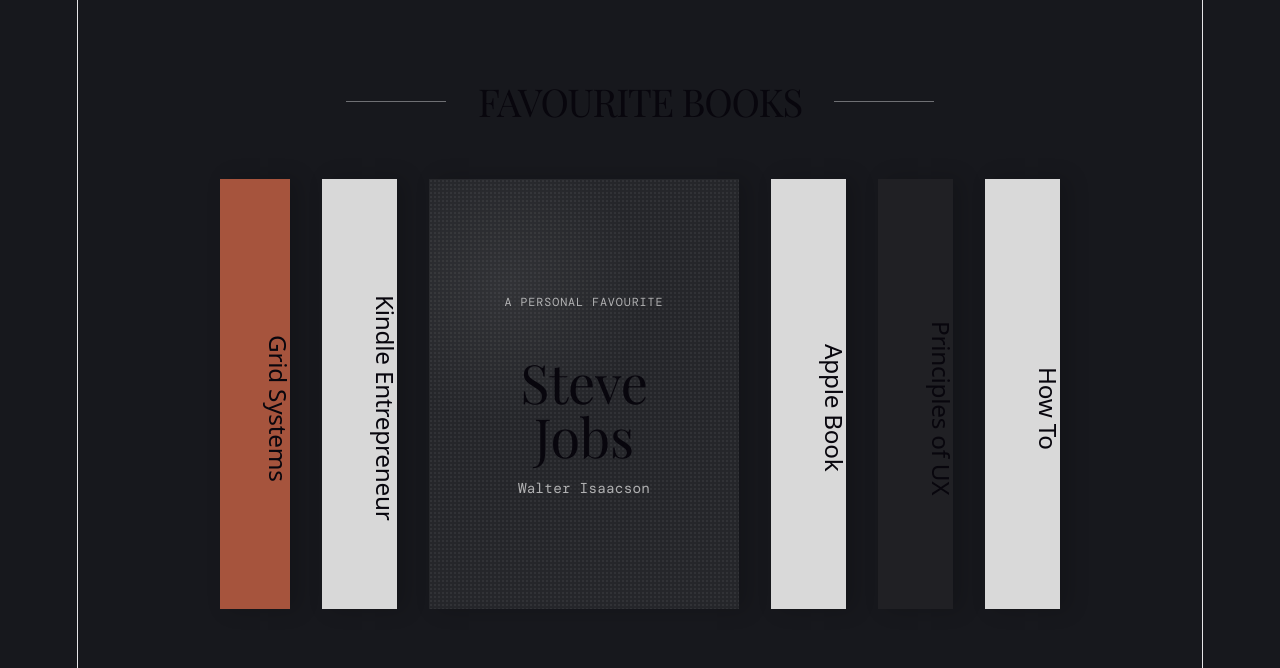
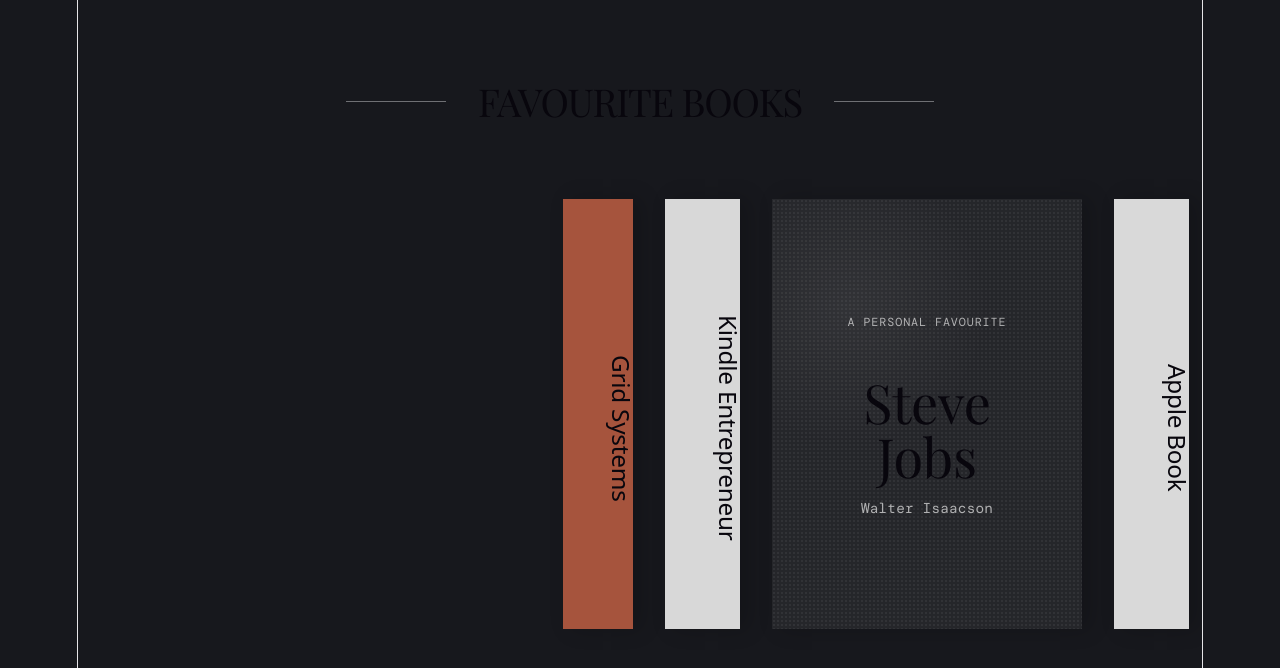
Before and after one commit to fajsef9/The-Reading-Room, a React (Vite) app: page / in a window 1280 px wide. Shown: the top 668 px of the page. Built offline with nearby package versions, Linux system fonts and the light colour scheme.

Commit message:
Added scrolling left to right
Can scroll through the shelf, the shelf moves horizontally

```diff
--- a/package.json
+++ b/package.json
@@ -10,6 +10,7 @@
     "preview": "vite preview"
   },
   "dependencies": {
+    "framer-motion": "^13.1.1",
     "react": "^19.2.8",
     "react-dom": "^19.2.8"
   },
--- a/src/App.css
+++ b/src/App.css
@@ -132,3 +132,17 @@
   letter-spacing: 0.12em;
   opacity: 0.55;
 }
+
+.bookshelf-window {
+  width: 100%;
+  overflow: hidden;
+  padding: 20px 0 40px;
+}
+
+.bookshelf {
+  display: flex;
+  align-items: flex-end;
+  gap: 32px;
+  width: max-content;
+  padding: 0 calc(50vw - 155px);
+}
--- a/src/App.jsx
+++ b/src/App.jsx
@@ -1,3 +1,5 @@
+import { useState } from "react";
+import { motion } from "framer-motion";
 import "./App.css";
 
 const books = [
@@ -48,6 +50,16 @@
 ];
 
 function App() {
+  const [position, setPosition] = useState(0);
+  const handleWheel = (event) => {
+    event.preventDefault();
+
+    if (event.deltaY > 0) {
+      setPosition((currentPosition) => currentPosition - 180);
+    } else {
+      setPosition((currentPosition) => currentPosition + 180);
+    }
+  };
   return (
     <main className="library">
       <section className="library-header">
@@ -56,7 +68,16 @@
         <div className="header-line"></div>
       </section>
 
-      <section className="bookshelf">
+      <section className="bookshelf-window" onWheel={handleWheel}>
+      <motion.div
+        className="bookshelf"
+        animate={{ x: position }}
+        transition={{
+          type: "spring",
+          stiffness: 120,
+          damping: 20,
+        }}
+      >
         {books.map((book, index) => (
           <article
             className={`book ${book.featured ? "featured" : ""}`}
@@ -68,6 +89,7 @@
             }}
             key={index}
           >
+
             {book.featured ? (
               <div className="featured-content">
                 <span className="bestseller">A PERSONAL FAVOURITE</span>
@@ -83,6 +105,7 @@
             )}
           </article>
         ))}
+        </motion.div>
       </section>
     </main>
   );
```
Also changed, not shown: 1 other file (tests, documents, lock files or other folders).
